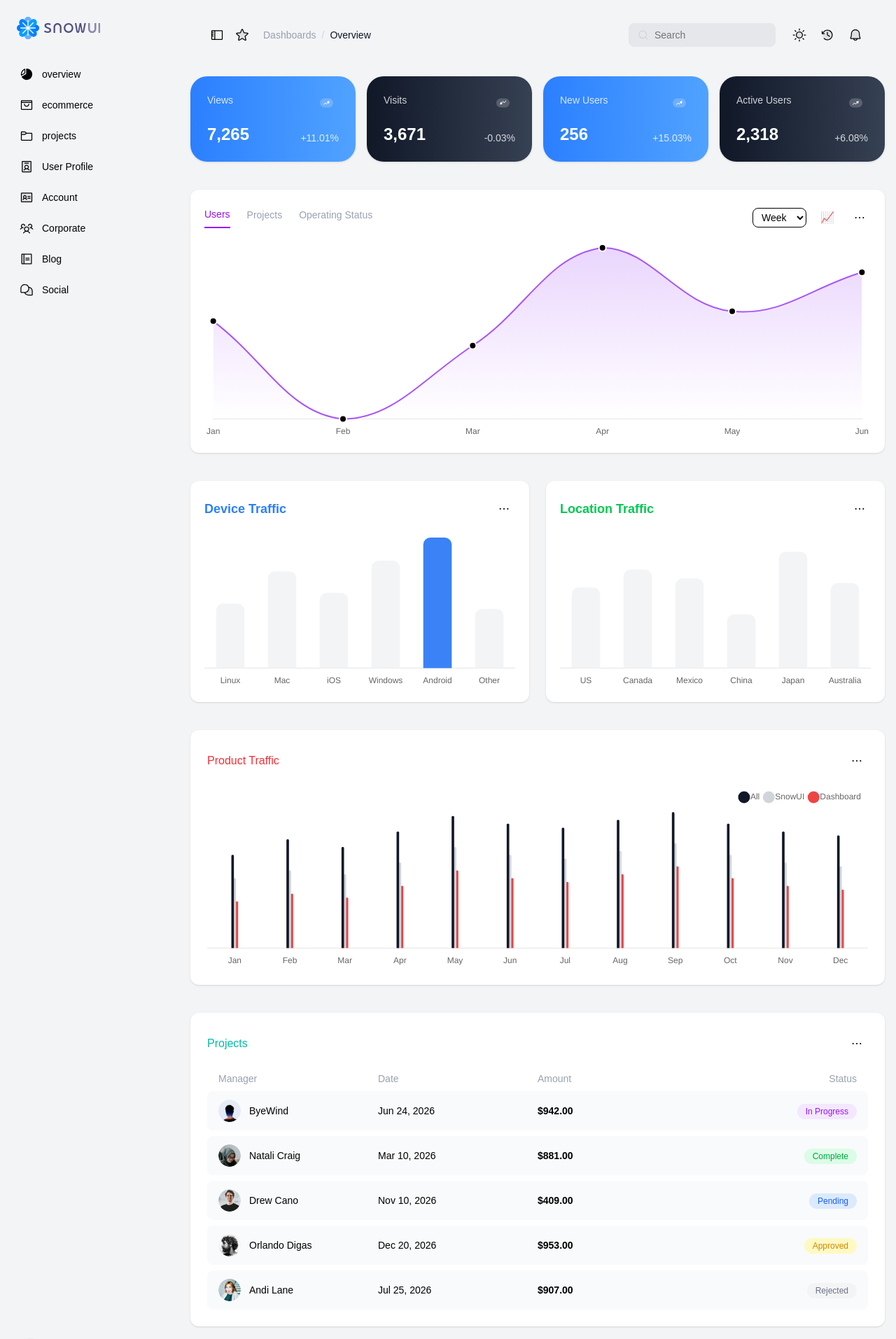
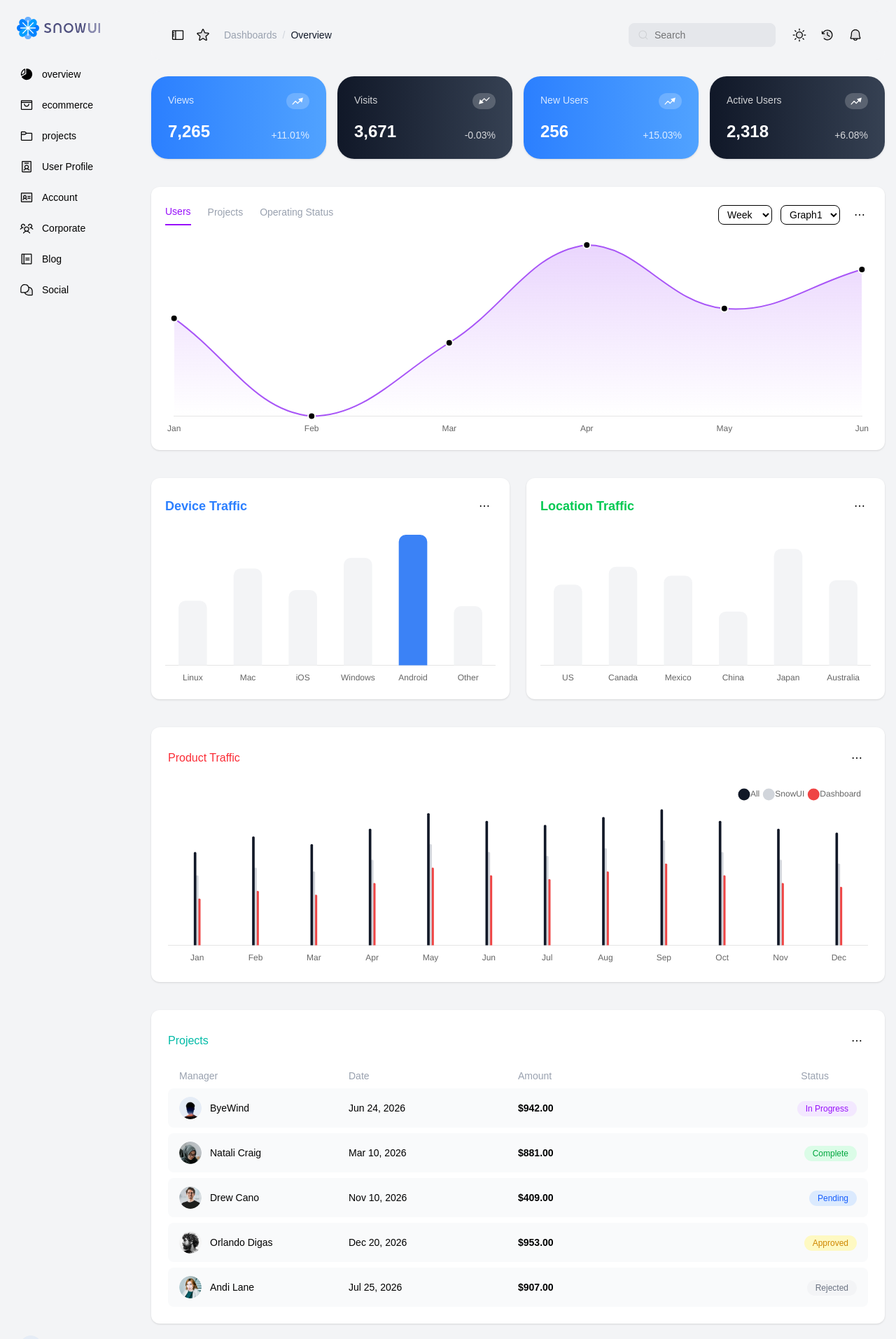
Before and after one commit to IntuzJainilS/figma-project, a Next.js app: page / in a window 1280 px wide. Shown: the top 1913 px of the page at 70% size. Built offline with nearby package versions, Linux system fonts and the light colour scheme.

Commit message:
changed UI as requested after reviewed

```diff
--- a/app/components/ProjectsTable.tsx
+++ b/app/components/ProjectsTable.tsx
@@ -71,7 +71,7 @@ export default function ProjectsTable() {
         <span>Manager</span>
         <span className="hidden md:block">Date</span>
         <span className="hidden md:block">Amount</span>
-        <span className="text-right">Status</span>
+        <span className="text-right mr-10">Status</span>
       </div>
 
       <div className="space-y-2">
--- a/app/components/Sidebar.tsx
+++ b/app/components/Sidebar.tsx
@@ -21,7 +21,7 @@ export default function Page() {
 
   return (
     <div className="flex h-full">
-      <aside className="w-64 h-full bg-gray-100 px-4 py-6 flex flex-col">
+      <aside className="w-50 h-full bg-gray-100 px-4 py-6 flex flex-col">
         <div className="flex items-center gap-2 px-2 mb-8">
           <Image src={snowuilogo} alt="Logo" height={32} width={119} loading="eager" />
         </div>
@@ -35,7 +35,7 @@ export default function Page() {
               className={`w-full flex items-center gap-3 px-3 py-2 rounded-lg text-sm transition
                 ${active === item.name
                   ? "bg-gray-100 font-medium"
-                  : "text-black hover:bg-gray-50"
+                  : "text-black hover:bg-gray-200"
                 }
               `}
             >
--- a/app/components/UsersChartSection.tsx
+++ b/app/components/UsersChartSection.tsx
@@ -66,9 +66,7 @@ export default function UsersChartSection() {
 
     return (
         <div className="bg-white rounded-xl p-5 shadow mt-10">
-            {/* TOP BAR */}
             <div className="flex items-center justify-between mb-4">
-                {/* Tabs */}
                 <div className="flex gap-6 text-sm">
                     {tabs.map((tab) => (
                         <button
@@ -86,13 +84,19 @@ export default function UsersChartSection() {
 
                 {/* Right */}
                 <div className="flex items-center gap-3">
-                    <select className="border rounded-lg px-2 py-1 text-sm">
+                    <select className="border rounded-lg hidden md:block px-2 py-1 text-sm hover:bg-gray-200">
                         <option>Week</option>
                         <option>Month</option>
                         <option>Year</option>
                     </select>
 
-                    <button className="p-2 rounded hover:bg-gray-100">📈</button>
+                    <select className="border rounded-lg hidden md:block px-2 py-1 text-sm hover:bg-gray-200">
+                        <option>Graph1</option>
+                        <option>Graph2</option>
+                        <option>Graph3</option>
+                    </select>
+
+                    {/* <button className="p-2 rounded hover:bg-gray-100">📈</button> */}
                     <button className="p-2 rounded hover:bg-gray-100">⋯</button>
                 </div>
             </div>
--- a/app/page.tsx
+++ b/app/page.tsx
@@ -52,17 +52,18 @@ export default function Home() {
 
       <main className="flex-1 w-full min-h-screen p-4 flex flex-col">
         <Header />
+        <p className="text-center md:hidden font-bold">Overview</p>
         <div className="grid grid-cols-2 sm:grid-cols-2 lg:grid-cols-4 gap-2 sm:gap-4 w-full mt-4 place-items-center">
           {stats.map((item) => (
             <div
               key={item.title}
-              className={`min-w-40 w-42 h-23 sm:w-full sm:h-auto p-4 sm:p-6 rounded-3xl bg-linear-to-r ${item.bg} text-white shadow flex flex-col`}>
+              className={`w-full h-23 sm:w-full sm:h-auto p-4 sm:p-6 rounded-3xl bg-linear-to-r ${item.bg} text-white shadow flex flex-col`}>
               <div className="flex justify-between items-start">
                 <p className="text-sm opacity-80 w-49 h-6 ">
                   {item.title}
                 </p>
-                <div className="flex text-right w-10 h-7 pt-0.5 pb-0.5 px-2">
-                  <Image src={item.image} alt="icon" height={24} width={24} className="opacity-100" />
+                <div className="flex justify-end items-center shrink-0 ml-2">
+                  <Image src={item.image} alt="icon" height={24} width={33} className="opacity-100" />
                 </div>
 
               </div>
```
